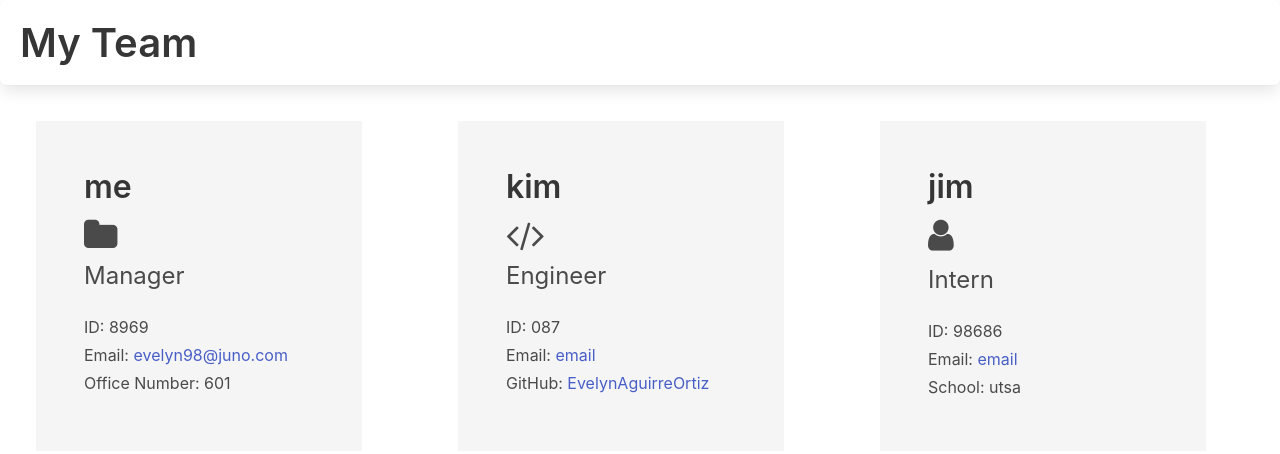
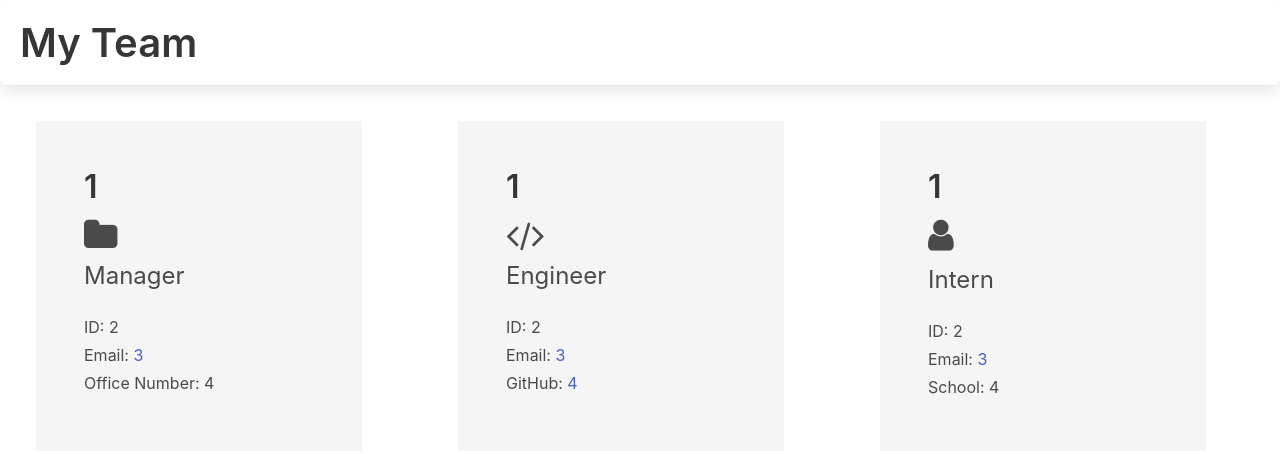
Before and after one commit to EvelynAguirreOrtiz/team-profile-generator-challenge, a website: page dist/index.html in a window 1280 px wide. Drawn offline with nearby package versions, Linux system fonts and the light colour scheme.

Commit message:
check code

```diff
--- a/dist/index.html
+++ b/dist/index.html
@@ -19,30 +19,30 @@
     <main class="columns is-mobile is-multiline is-8">
 
     <div class="column is-3 has-background-white-ter m-6 p-6">
-      <h1 class="title is-3 is-spaced mb-3">me</h1>
+      <h1 class="title is-3 is-spaced mb-3">1</h1>
       <i class='fa fa-folder mb-2' style='font-size:36px'></i>
       <h2 class="subtitle is-4">Manager</h2>
-      <h3 class="mb-1">ID: 8969</h3>
-      <h3 class="mb-1">Email: <a href="mailto:evelyn98@juno.com">evelyn98@juno.com</a></h3>
-      <h3 class="mb-1">Office Number: 601</h3>
+      <h3 class="mb-1">ID: 2</h3>
+      <h3 class="mb-1">Email: <a href="mailto:3">3</a></h3>
+      <h3 class="mb-1">Office Number: 4</h3>
     </div>
 
     <div class="column is-3 has-background-white-ter m-6 p-6">
-      <h1 class="title is-3 is-spaced mb-3">kim</h1>
+      <h1 class="title is-3 is-spaced mb-3">1</h1>
       <i class='fa fa-code mb-2' style='font-size:36px'></i>
       <h2 class="subtitle is-4">Engineer</h2>
-      <h3 class="mb-1">ID: 087</h3>
-      <h3 class="mb-1">Email: <a href="mailto:email">email</a></h3>
-      <h3 class="mb-1">GitHub: <a href="https://github.com/EvelynAguirreOrtiz">EvelynAguirreOrtiz</a></h3>
+      <h3 class="mb-1">ID: 2</h3>
+      <h3 class="mb-1">Email: <a href="mailto:3">3</a></h3>
+      <h3 class="mb-1">GitHub: <a href="https://github.com/4">4</a></h3>
     </div>
 
     <div class="column is-3 has-background-white-ter m-6 p-6">
-      <h1 class="title is-3 is-spaced mb-3">jim</h1>
+      <h1 class="title is-3 is-spaced mb-3">1</h1>
       <i class="fa fa-user mb-3" style="font-size:36px"></i>
       <h2 class="subtitle is-4">Intern</h2>
-      <h3 class="mb-1">ID: 98686</h3>
-      <h3 class="mb-1">Email: <a href="mailto:email">email</a></h3>
-      <h3 class="mb-1">School: utsa</h3>
+      <h3 class="mb-1">ID: 2</h3>
+      <h3 class="mb-1">Email: <a href="mailto:3">3</a></h3>
+      <h3 class="mb-1">School: 4</h3>
     </div>
 
     </main>
```
